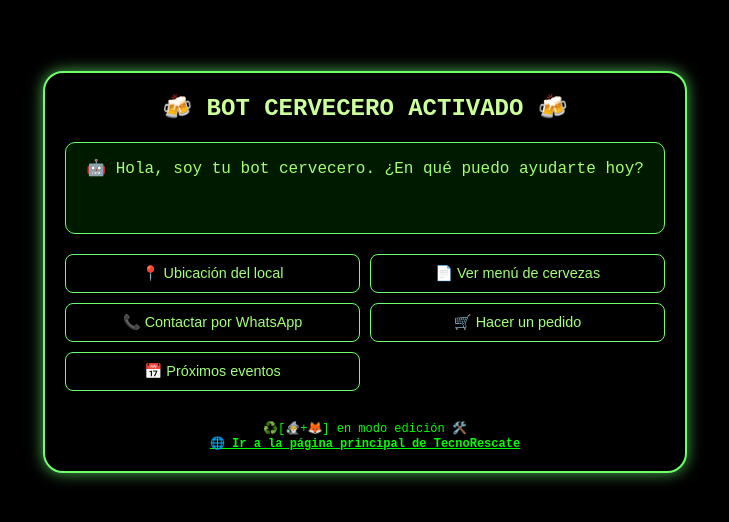
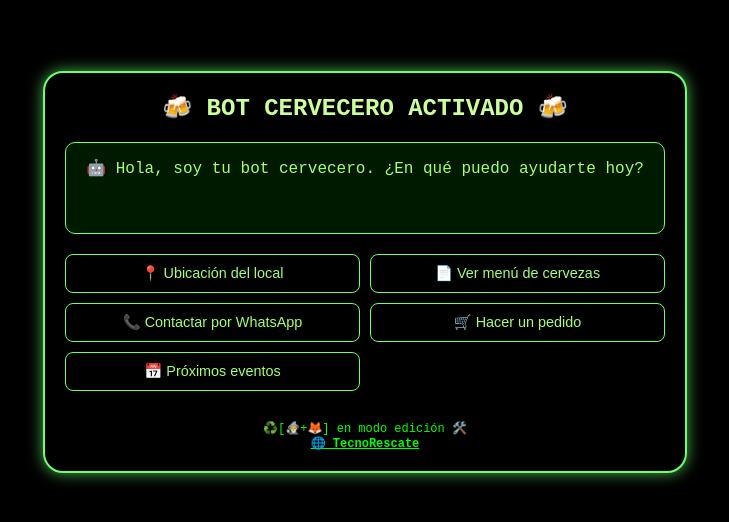
Before and after one commit to TecnoRescateDY/BotCerveceroWeb, a plain HTML site: page index.html in a window 1280 px wide. Shown: the part 128-650 px from the top of the page, without its empty margins (275-1004 px from the left). Drawn offline with Linux system fonts and the light colour scheme.

```diff
--- a/index.html
+++ b/index.html
@@ -23,7 +23,7 @@
   ♻️[🧙‍♂️+🦊] en modo edición 🛠️
   <br />
   <a href="https://tecnorescatelanding.netlify.app" target="_blank" style="color: lime; font-weight: bold;">
-    🌐 Ir a la página principal de TecnoRescate
+    🌐 TecnoRescate
   </a>
 </footer>
 
```
